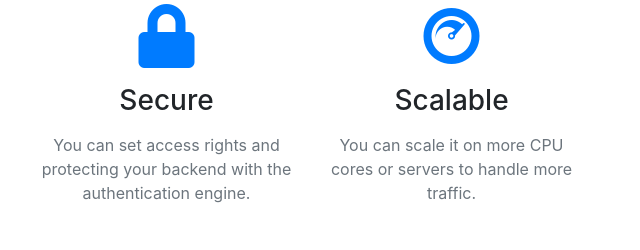
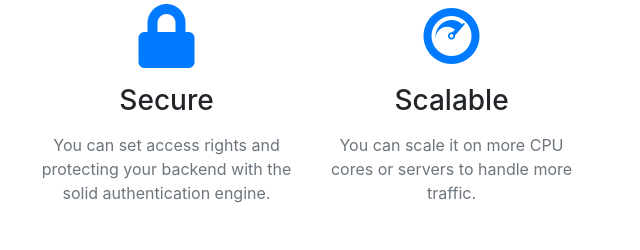
Before and after one commit to ZationServer/zation-website, a website with bundled scripts: page index.html in a window 1280 px wide. Shown: the part 1600-1850 px from the top of the page, 616-1256 px from the left. Built offline with nearby package versions, Linux system fonts and the light colour scheme; files whose address does not match are found by name.

Commit message:
update feature list

```diff
--- a/index.html
+++ b/index.html
@@ -136,7 +136,7 @@
                 <div class="service-box mt-5 mx-auto">
                     <i class="fas fa-4x fa-lock text-primary mb-3 sr-icon-3"></i>
                     <h3 class="mb-3">Secure</h3>
-                    <p class="text-muted mb-0">You can set access rights and protecting your backend with the authentication engine.</p>
+                    <p class="text-muted mb-0">You can set access rights and protecting your backend with the solid authentication engine.</p>
                 </div>
             </div>
             <div class="col-lg-3 col-md-6 text-center">
```
